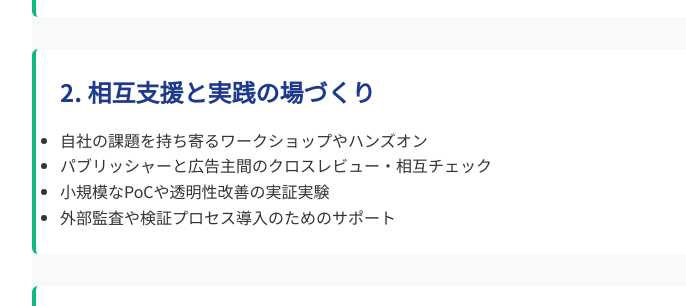
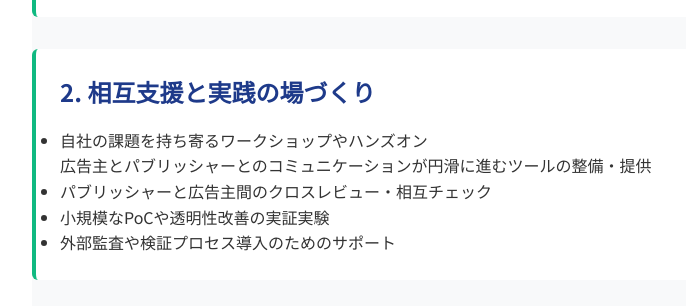
Before and after one commit to miyaichi/apti.jp, a plain HTML site: page about.html in a window 1280 px wide. Shown: the part 1640-1946 px from the top of the page, without its empty margins (8-694 px from the left). Drawn offline with Linux system fonts and the light colour scheme.

Commit message:
Add communication tools for advertisers and publishers in about sections

```diff
--- a/about.html
+++ b/about.html
@@ -83,6 +83,7 @@
                     <h3>2. 相互支援と実践の場づくり</h3>
                     <ul>
                         <li>自社の課題を持ち寄るワークショップやハンズオン</li>
+                        広告主とパブリッシャーとのコミュニケーションが円滑に進むツールの整備・提供</li>
                         <li>パブリッシャーと広告主間のクロスレビュー・相互チェック</li>
                         <li>小規模なPoCや透明性改善の実証実験</li>
                         <li>外部監査や検証プロセス導入のためのサポート</li>
```
Also changed, not shown: en/about.html (+1 -0 lines).
